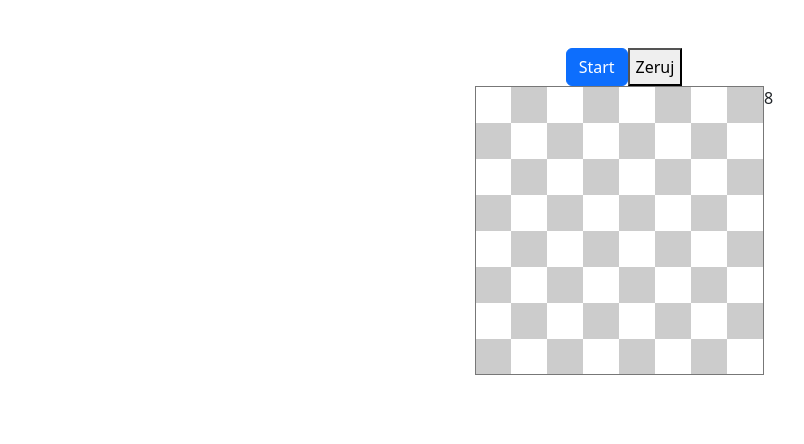
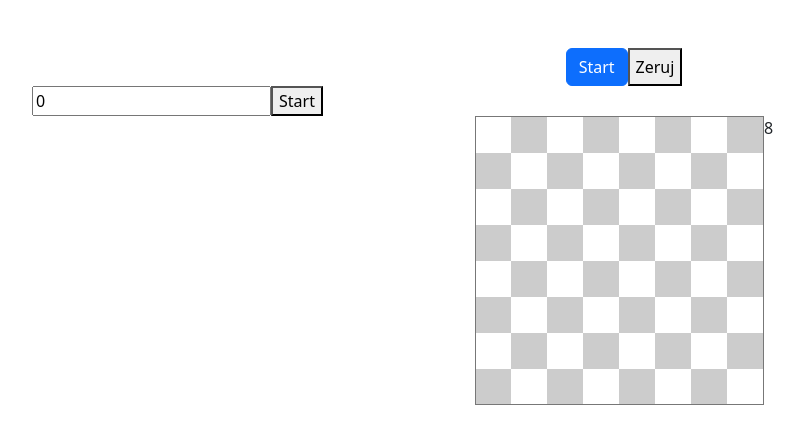
Before and after one commit to pawelzdrojewski/knight, an Angular app: page / in a window 1280 px wide. Shown: the top 444 px of the page, without its empty margins (16-820 px from the left). Built offline with nearby package versions, Linux system fonts and the light colour scheme.

Commit message:
pole input X

```diff
--- a/src/app/app.module.ts
+++ b/src/app/app.module.ts
@@ -3,6 +3,7 @@ import { BrowserModule } from '@angular/platform-browser';
 
 import { AppComponent } from './app.component';
 import { KnightComponent } from './knight/knight.component';
+import { FormsModule } from '@angular/forms';
 
 @NgModule({
   declarations: [
@@ -10,7 +11,8 @@ import { KnightComponent } from './knight/knight.component';
     KnightComponent
   ],
   imports: [
-    BrowserModule
+    BrowserModule,
+    FormsModule
   ],
   providers: [],
   bootstrap: [AppComponent]
--- a/src/app/knight/knight.component.html
+++ b/src/app/knight/knight.component.html
@@ -3,6 +3,7 @@
     <button type="button" class="btn btn-primary" (click)="test(x, y, tablica)">Start</button>
     <button (click)="zeruj(tablica)">Zeruj</button>
 </div>
+<input [(ngModel)]="x"  placeholder="pozycja X:"><button (click)="setStartPosition(x, 5)">Start</button>
 
 <div class="kontener">
     <table class="szachy">
--- a/src/app/knight/knight.component.ts
+++ b/src/app/knight/knight.component.ts
@@ -1,5 +1,5 @@
 import { LocationStrategy } from '@angular/common';
-import { Component, OnInit } from '@angular/core';
+import { Component, Input, OnInit } from '@angular/core';
 import { interval, take } from 'rxjs';
 
 @Component({
@@ -7,9 +7,12 @@ import { interval, take } from 'rxjs';
   templateUrl: './knight.component.html',
   styleUrls: ['./knight.component.css']
 })
+
+
 export class KnightComponent implements OnInit {
+
   y: number = 0;
-  x: number = 5;
+  x: number = 0;
   n: number = 0;
   a: number = 8;
   b: number = 8;
@@ -24,6 +27,11 @@ export class KnightComponent implements OnInit {
  flat_matrix: number[] = [];
 
  kroki: krok[] = [];
+
+ setStartPosition(x: number, y: number){
+  this.x = x
+  this.y = y
+ }
 
 ruch: ruch[] =[{ X: (this.x  ), Y: (this.y  ) }, //0
                { X: (this.x-2), Y: (this.y+1) }, //1
@@ -98,6 +106,7 @@ ruch: ruch[] =[{ X: (this.x  ), Y: (this.y  ) }, //0
     }
      else {
       console.log("Konic drogi!");
+      return
      }
 
   }
```
